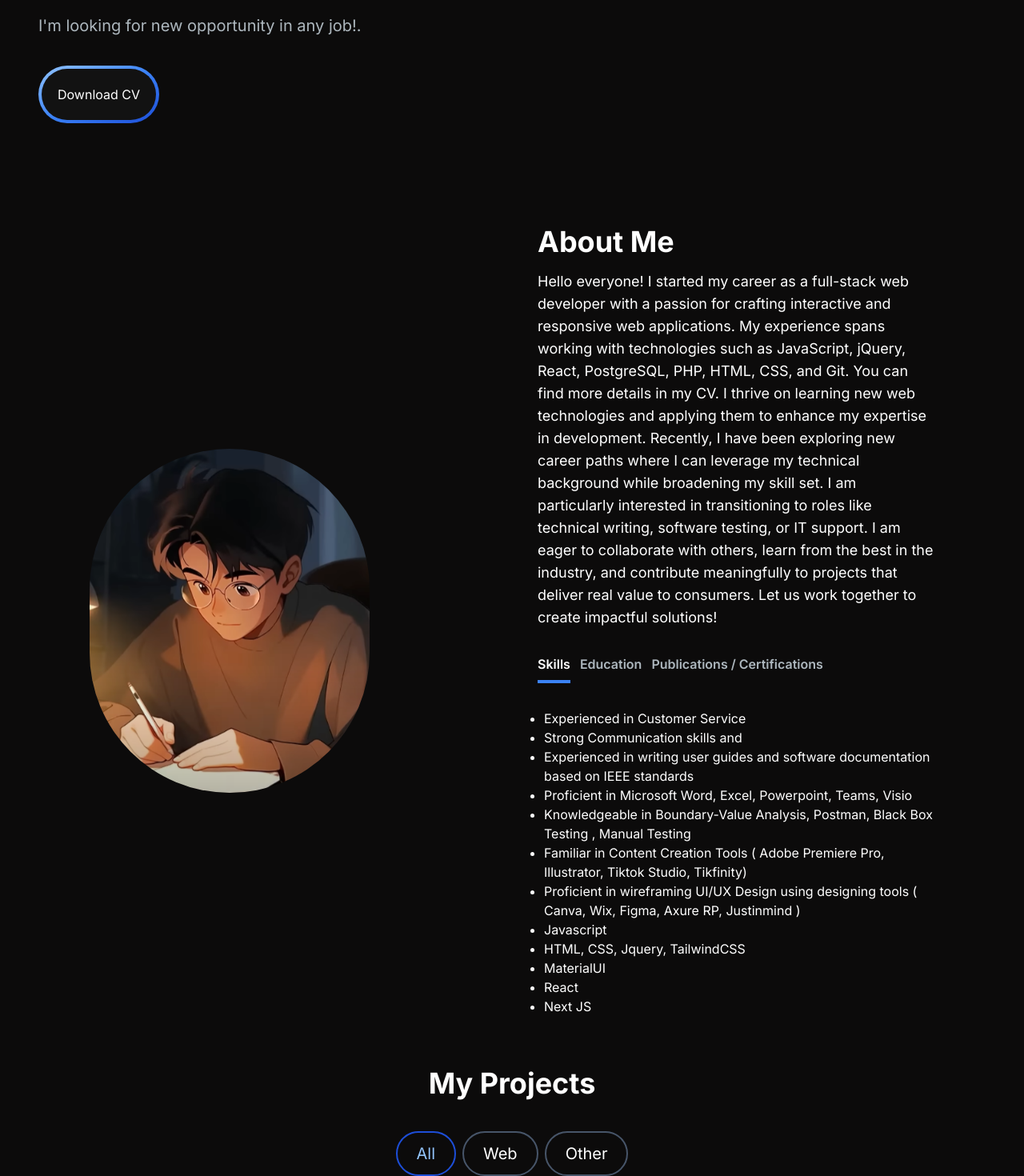
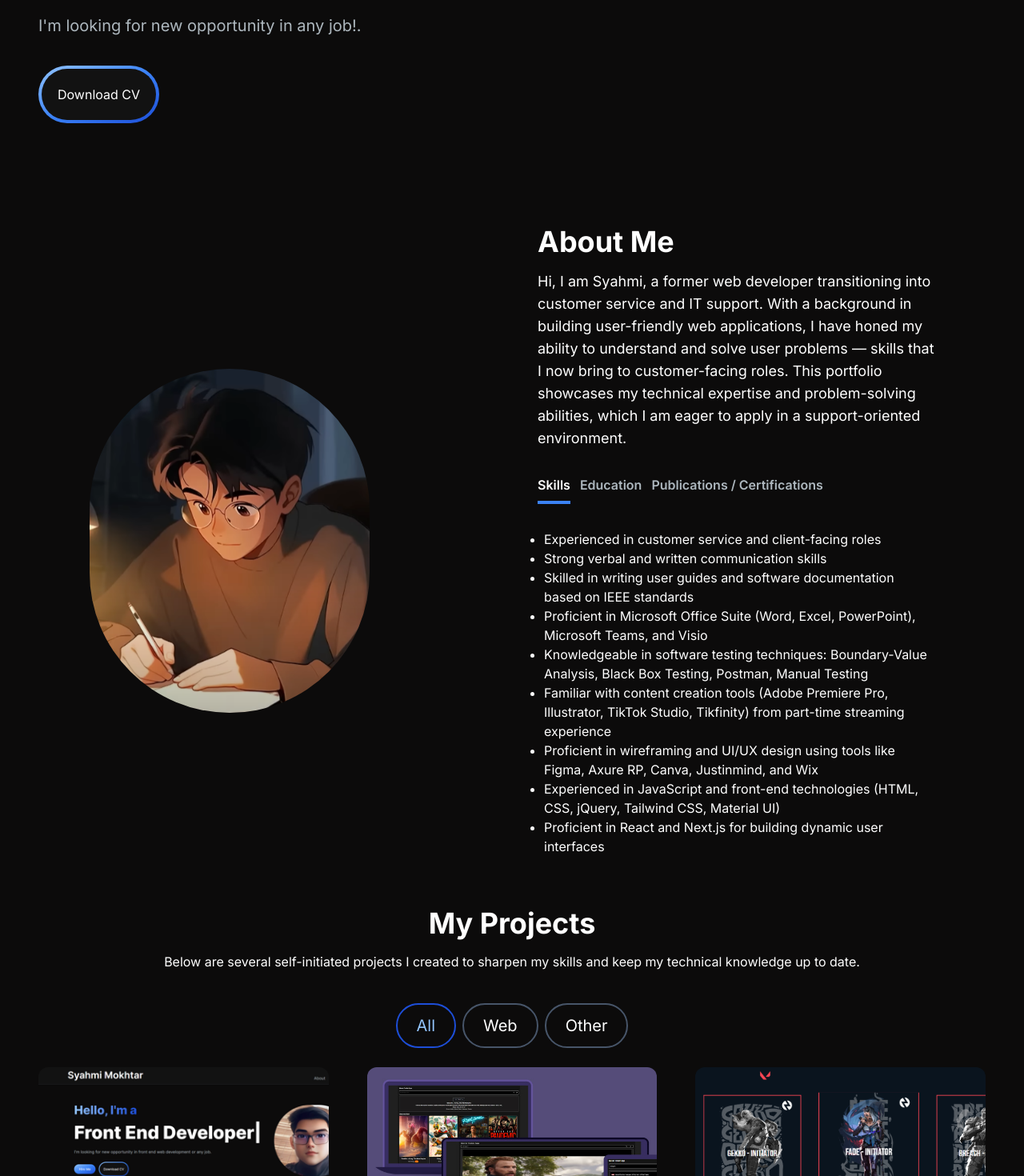
Before and after one commit to syahmimokhtar/mie-portfolio, a Next.js app: page / in a window 1280 px wide. Shown: the part 354-1824 px from the top of the page at 80% size. Built offline with nearby package versions, Linux system fonts and the light colour scheme.

Commit message:
edit portfolio 2025

```diff
--- a/src/app/components/AboutSection.jsx
+++ b/src/app/components/AboutSection.jsx
@@ -20,20 +20,16 @@ const TAB_DATA = [
       </div> */}
 
           <ul className="list-disc pl-2">
-          <li>Experienced in Customer Service </li>
-          <li>Strong Communication skills and </li>
-          <li>Experienced in writing user guides and software documentation based on IEEE standards</li>
-          <li>Proficient in Microsoft Word, Excel, Powerpoint, Teams, Visio</li>
-          <li>Knowledgeable in Boundary-Value Analysis, Postman, Black Box Testing , Manual Testing</li>
-          <li>Familiar in Content Creation Tools ( Adobe Premiere Pro, Illustrator, Tiktok Studio, Tikfinity)</li>
-          <li>Proficient in wireframing UI/UX Design using designing tools ( Canva, Wix, Figma, Axure RP, Justinmind )</li>
-          <li>Javascript</li>
-          <li>HTML, CSS, Jquery, TailwindCSS</li>
-          <li>MaterialUI </li>
-          <li>React</li>
-          <li>Next JS</li>
+            <li>Experienced in customer service and client-facing roles</li>
+            <li>Strong verbal and written communication skills</li>
+            <li>Skilled in writing user guides and software documentation based on IEEE standards</li>
+            <li>Proficient in Microsoft Office Suite (Word, Excel, PowerPoint), Microsoft Teams, and Visio</li>
+            <li>Knowledgeable in software testing techniques: Boundary-Value Analysis, Black Box Testing, Postman, Manual Testing</li>
+            <li>Familiar with content creation tools (Adobe Premiere Pro, Illustrator, TikTok Studio, Tikfinity) from part-time streaming experience</li>
+            <li>Proficient in wireframing and UI/UX design using tools like Figma, Axure RP, Canva, Justinmind, and Wix</li>
+            <li>Experienced in JavaScript and front-end technologies (HTML, CSS, jQuery, Tailwind CSS, Material UI)</li>
+            <li>Proficient in React and Next.js for building dynamic user interfaces</li>
           </ul>
-
 
       </>
 
@@ -85,13 +81,9 @@ const AboutSection = () => {
           <h2 className="text-4xl font-bold text-white mb-4">About Me</h2>
           <p className="text-base lg:text-lg">
 
-          Hello everyone!
-          I started my career as a full-stack web developer with a passion for crafting interactive and responsive web applications. My experience spans working with technologies such as JavaScript, jQuery, React, PostgreSQL, PHP, HTML, CSS, and Git. You can find more details in my CV.
-          I thrive on learning new web technologies and applying them to enhance my expertise in development.
-          Recently, I have been exploring new career paths where I can leverage my technical background while broadening my skill set.
-          I am particularly interested in transitioning to roles like technical writing, software testing, or IT support.
-          I am eager to collaborate with others, learn from the best in the industry, and contribute meaningfully to projects that deliver real value to consumers.
-          Let us work together to create impactful solutions!
+            Hi, I am Syahmi, a former web developer transitioning into customer service and IT support. With a background in building user-friendly web applications,
+            I have honed my ability to understand and solve user problems — skills that I now bring to customer-facing roles.
+            This portfolio showcases my technical expertise and problem-solving abilities, which I am eager to apply in a support-oriented environment.
           </p>
           <div className="flex flex-row justify-start mt-8">
             <TabButton
--- a/src/app/components/ProjectSection.jsx
+++ b/src/app/components/ProjectSection.jsx
@@ -99,6 +99,9 @@ const ProjectSection = () => {
       <h2 className="text-center text-4xl font-bold text-white mb-4">
         My Projects
       </h2>
+      <p className="text-center text-white mb-4">
+          Below are several self-initiated projects I created to sharpen my skills and keep my technical knowledge up to date.
+      </p>
 
       <div className="text-white flex flex-row justify-center items-center gap-2 py-6">
         <ProjectTag
```
Also changed, not shown: 1 other file (tests, documents, lock files or other folders). Lines whose indentation alone changed are shown as unchanged.
